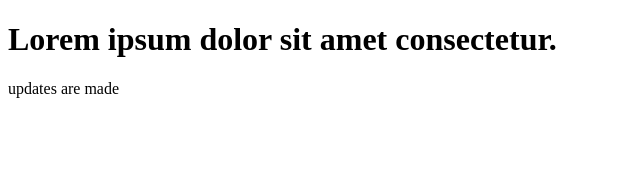
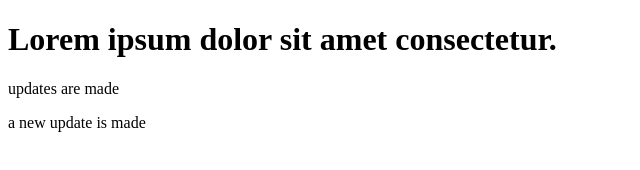
Before and after one commit to manaspohane23/git-learn, a plain HTML site: page index.html in a window 1280 px wide. Shown: the whole page, without its empty margins (0-640 px from the left). Drawn offline with Linux system fonts and the light colour scheme.

Commit message:
add updated html

```diff
--- a/index.html
+++ b/index.html
@@ -8,5 +8,6 @@
 <body>
     <h1>Lorem ipsum dolor sit amet consectetur.</h1>
     <p>updates are made</p>
+    <p>a new update is made</p>
 </body>
 </html>
```
